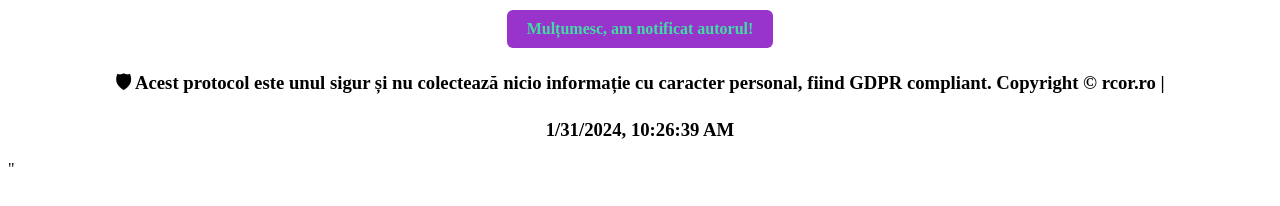
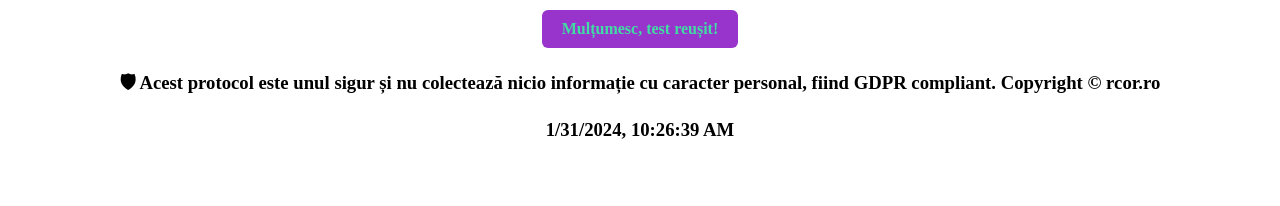
Before and after one commit to actuariat/actuariat.github.io, a plain HTML site: page index.html in a window 1280 px wide. Drawn offline with Linux system fonts and the light colour scheme.

Commit message:
Update index.html

```diff
--- a/index.html
+++ b/index.html
@@ -1 +1 @@
-<html><title>OK</title><body><table align='center'><tr><td style='background-color:#9833cc;border-radius:6px;padding:10px 20px;'><a style='color:#41dca3;text-decoration:none;font-weight:bold;' href='https://rcor.ro'>Mulțumesc, am notificat autorul!</a></td></tr></table><h3 align='center'>🛡 Acest protocol este unul sigur și nu colectează nicio informație cu caracter personal, fiind GDPR compliant. Copyright © rcor.ro | <p id="datetime"></p> <script>  var now = new Date();var datetime = now.toLocaleString();document.getElementById("datetime").innerHTML = datetime;</script> </h3></body></html>"
+<html><title>OK</title><body><table align='center'><tr><td style='background-color:#9833cc;border-radius:6px;padding:10px 20px;'><a style='color:#41dca3;text-decoration:none;font-weight:bold;' href='https://rcor.ro'>Mulțumesc, test reușit!</a></td></tr></table><h3 align='center'>🛡 Acest protocol este unul sigur și nu colectează nicio informație cu caracter personal, fiind GDPR compliant. Copyright © rcor.ro  <p id="datetime"></p> <script>  var now = new Date();var datetime = now.toLocaleString();document.getElementById("datetime").innerHTML = datetime;</script> </h3></body></html>
```
